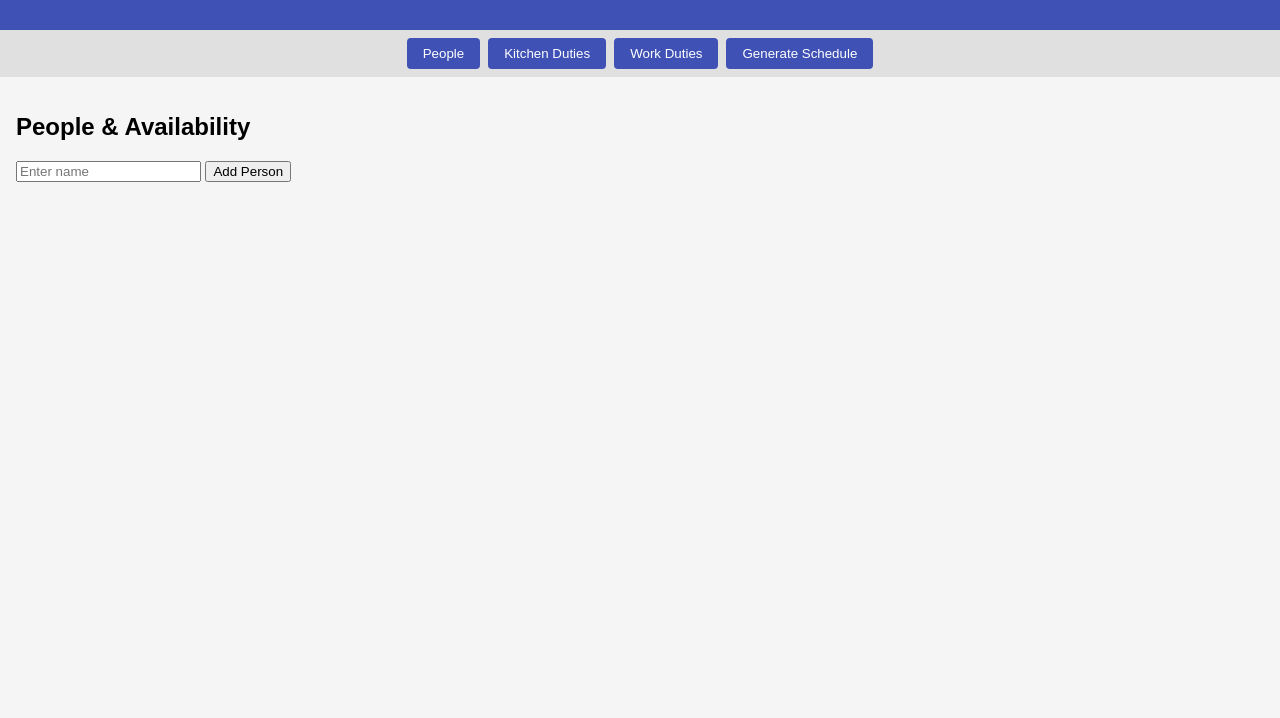
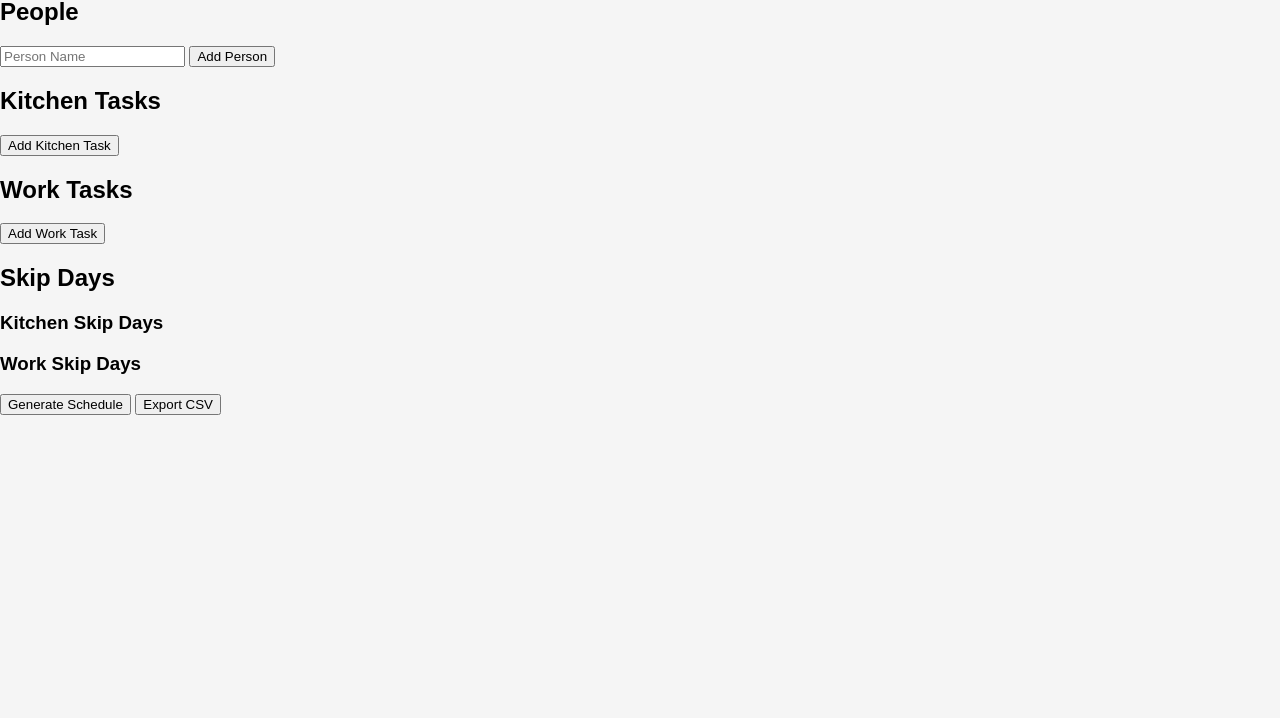
Before and after one commit to Transform-Sweden/Weekly-Work-Scheduler, a plain HTML site: page index.html in a window 1280 px wide. Shown: the part 82-800 px from the top of the page. Drawn offline with Linux system fonts and the light colour scheme.

Commit message:
Update index.html

```diff
--- a/index.html
+++ b/index.html
@@ -7,40 +7,39 @@
 <link rel="stylesheet" href="style.css">
 </head>
 <body>
-  <header>
+
 <h1>Weekly Work Scheduler</h1>
-  </header>
 
-  <nav>
-    <button class="tab-btn" data-tab="people">People</button>
-    <button class="tab-btn" data-tab="kitchen">Kitchen Duties</button>
-    <button class="tab-btn" data-tab="work">Work Duties</button>
-    <button id="generate-schedule">Generate Schedule</button>
-  </nav>
-
-  <main>
-    <!-- PEOPLE MANAGEMENT -->
-    <section class="tab" id="people">
-      <h2>People & Availability</h2>
-      <input type="text" id="person-name" placeholder="Enter name">
+<section id="people-section">
+  <h2>People</h2>
+  <input type="text" id="person-name" placeholder="Person Name">
   <button id="add-person">Add Person</button>
-      <ul id="people-list"></ul>
+  <div id="people-list"></div>
 </section>
 
-    <!-- KITCHEN SCHEDULE -->
-    <section class="tab" id="kitchen">
-      <h2>Kitchen Duties</h2>
-      <button class="add-day" data-type="kitchen">Add Day</button>
-      <div id="kitchen-days"></div>
+<section id="tasks-section">
+  <h2>Kitchen Tasks</h2>
+  <button id="add-kitchen-task">Add Kitchen Task</button>
+  <div id="kitchen-tasks"></div>
+
+  <h2>Work Tasks</h2>
+  <button id="add-work-task">Add Work Task</button>
+  <div id="work-tasks"></div>
 </section>
 
-    <!-- WORK DUTIES SCHEDULE -->
-    <section class="tab" id="work">
-      <h2>Work Duties</h2>
-      <button class="add-day" data-type="work">Add Day</button>
-      <div id="work-days"></div>
+<section id="skip-days-section">
+  <h2>Skip Days</h2>
+  <h3>Kitchen Skip Days</h3>
+  <div id="kitchen-skip-days"></div>
+  <h3>Work Skip Days</h3>
+  <div id="work-skip-days"></div>
 </section>
-  </main>
+
+<section id="schedule-section">
+  <button id="generate-schedule">Generate Schedule</button>
+  <button id="export-csv">Export CSV</button>
+  <div id="schedule-display"></div>
+</section>
 
 <script src="script.js"></script>
 </body>
```
Lines whose indentation alone changed are shown as unchanged.
